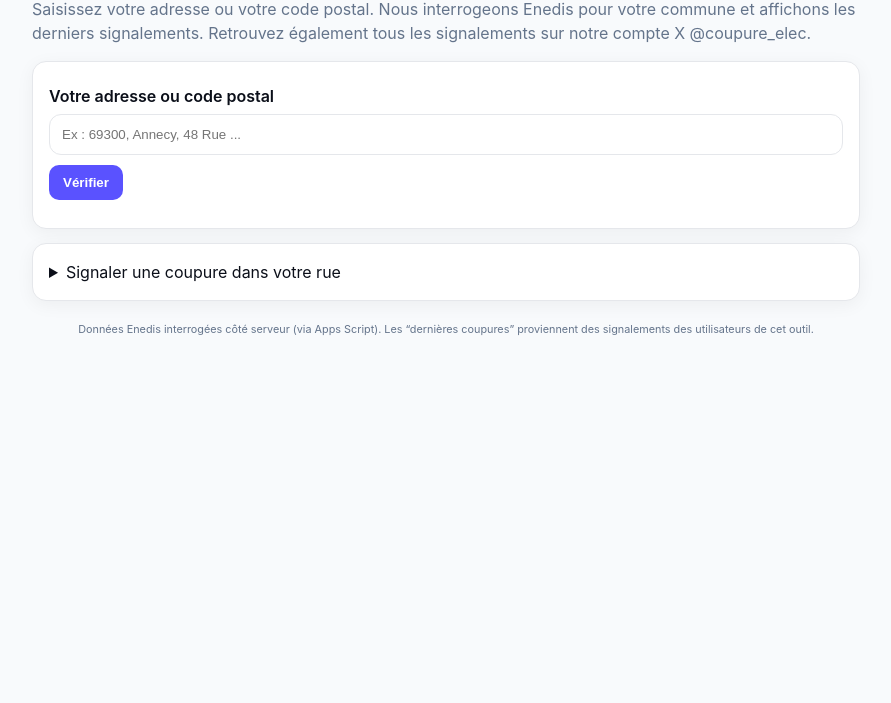
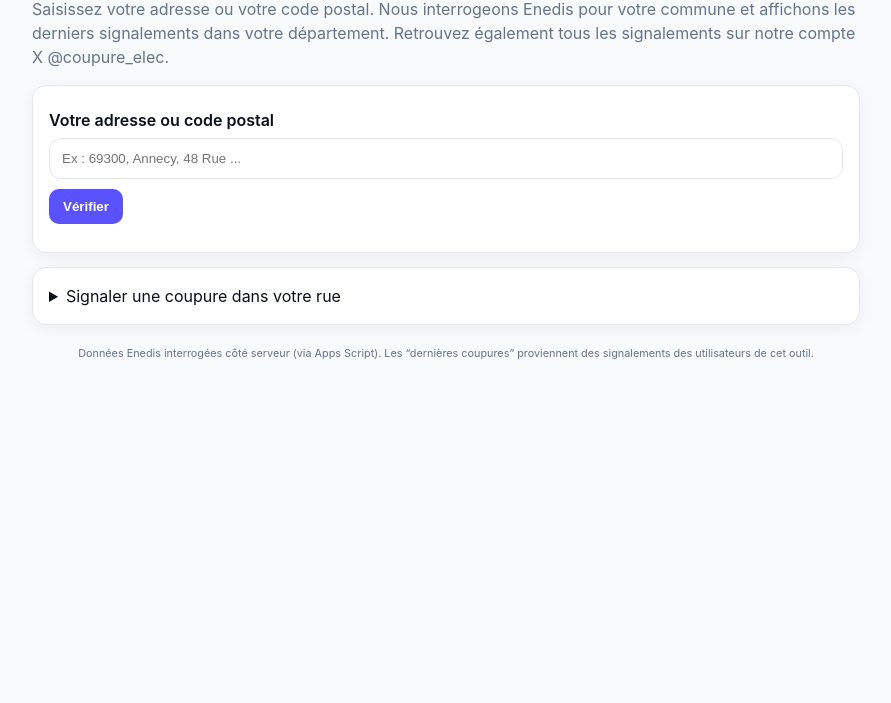
Before and after one commit to FEPPN/Coupures_enedis, a plain HTML site: page index.html in a window 1280 px wide. Shown: the part 97-800 px from the top of the page, without its empty margins (194-1085 px from the left). Drawn offline with Linux system fonts and the light colour scheme.

Commit message:
Update subtitle text in index.html

```diff
--- a/index.html
+++ b/index.html
@@ -13,7 +13,7 @@
       <h1>Vérifier une coupure d'électricité</h1>
       <p class="ppn-subtitle">
         Saisissez votre adresse ou votre code postal. Nous interrogeons Enedis pour votre
-        commune et affichons les derniers signalements. Retrouvez également tous les signalements sur notre compte X @coupure_elec.
+        commune et affichons les derniers signalements dans votre département. Retrouvez également tous les signalements sur notre compte X @coupure_elec.
       </p>
     </header>
 
```
